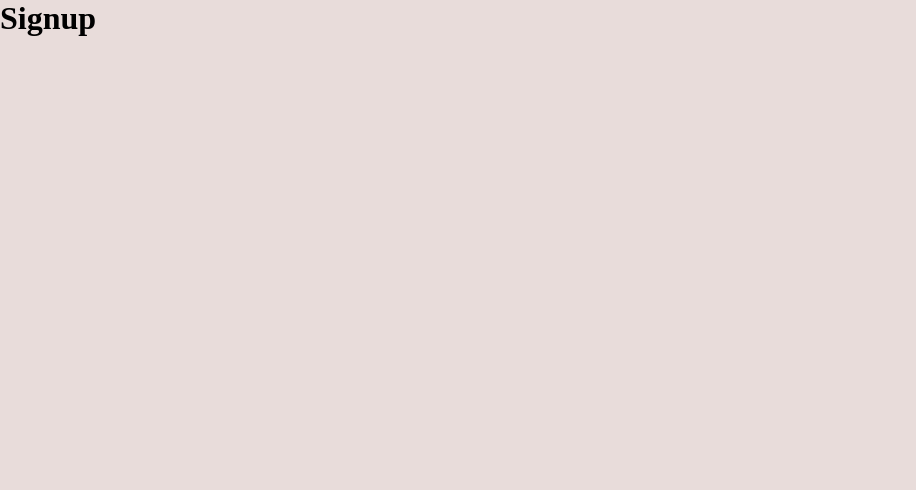
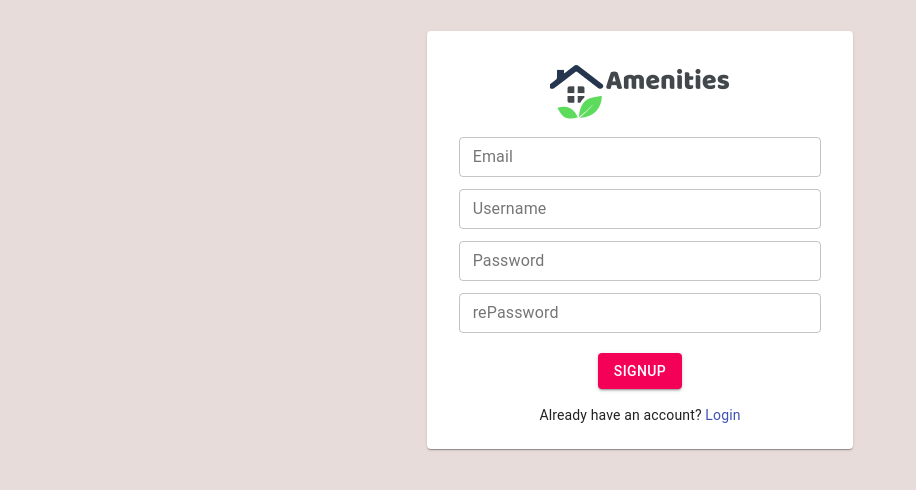
Before and after one commit to nabinchaulagain/amenities, a React (Create React App) app in the folder client/: page /signup in a window 1280 px wide. Shown: the top 490 px of the page, without its empty margins (0-916 px from the left). Built offline with nearby package versions, Linux system fonts and the light colour scheme.

Commit message:
make signup and login form

```diff
--- a/client/package.json
+++ b/client/package.json
@@ -13,7 +13,8 @@
     "react-dom": "^17.0.1",
     "react-router-dom": "^5.2.0",
     "react-scripts": "4.0.3",
-    "web-vitals": "^1.0.1"
+    "web-vitals": "^1.0.1",
+    "yup": "^0.32.9"
   },
   "scripts": {
     "start": "react-scripts start",
--- a/client/src/App.css
+++ b/client/src/App.css
@@ -7,3 +7,23 @@
 body {
   background: #e8dcda;
 }
+
+.auth-form {
+  text-align: center;
+}
+
+.auth-form button {
+  margin-top: 16px;
+}
+
+.auth-form-wrapper {
+  padding: 24px 32px;
+}
+
+.auth-grid {
+  min-height: 60vh;
+}
+
+.auth-form .auth-form-link-wrapper {
+  margin-top: 16px;
+}
--- /dev/null
+++ b/client/src/components/auth/AuthForm.jsx
@@ -0,0 +1,88 @@
+import React from 'react';
+import Logo from '../common/Logo';
+import { Formik, Form, Field } from 'formik';
+import { Box, TextField, Button, Typography } from '@material-ui/core';
+import propTypes from 'prop-types';
+
+const formInputs = [
+  { name: 'email', type: 'email', label: 'Email' },
+  { name: 'username', type: 'text', label: 'Username' },
+  { name: 'password', type: 'password', label: 'Password' },
+  { name: 'rePassword', type: 'password', label: 'rePassword' }
+];
+
+const AuthForm = (props) => {
+  return (
+    <>
+      <Box align="center">
+        <Logo />
+      </Box>
+      <Formik
+        initialValues={props.initialValues}
+        validationSchema={props.validationSchema}
+        validate={props.validate}
+        onSubmit={props.onSubmit}
+      >
+        {({ isSubmitting, errors, touched }) => {
+          return (
+            <Form className="auth-form">
+              {formInputs
+                //filter form inputs to contain only inputs which are sent as props
+                .filter(
+                  (formInput) =>
+                    props.initialValues[formInput.name] !== undefined &&
+                    props.initialValues[formInput.name] !== null
+                )
+                //map form input schema to field element
+                .map((formInput) => (
+                  <Field
+                    key={formInput.name}
+                    as={TextField}
+                    type={formInput.type}
+                    name={formInput.name}
+                    label={formInput.label}
+                    error={Boolean(
+                      touched[formInput.name] && errors[formInput.name]
+                    )}
+                    helperText={
+                      touched[formInput.name] && errors[formInput.name]
+                    }
+                    variant="outlined"
+                    margin="dense"
+                    fullWidth={true}
+                  />
+                ))}
+              <Button
+                type="submit"
+                variant="contained"
+                color={props.actionBtnColor}
+                disabled={isSubmitting}
+              >
+                {props.actionBtnText}
+              </Button>
+              <Typography
+                variant="body2"
+                align="center"
+                className="auth-form-link-wrapper"
+              >
+                {props.bottomNav}
+              </Typography>
+            </Form>
+          );
+        }}
+      </Formik>
+    </>
+  );
+};
+
+AuthForm.propTypes = {
+  validationSchema: propTypes.object.isRequired,
+  initialValues: propTypes.object.isRequired,
+  onSubmit: propTypes.func.isRequired,
+  validate: propTypes.func,
+  actionBtnText: propTypes.string.isRequired,
+  actionBtnColor: propTypes.string.isRequired,
+  bottomNav: propTypes.element.isRequired
+};
+
+export default AuthForm;
--- a/client/src/components/auth/Login.jsx
+++ b/client/src/components/auth/Login.jsx
@@ -1,10 +1,42 @@
 import React from 'react';
+import { Grid, Paper } from '@material-ui/core';
+import * as Yup from 'yup';
+import AuthForm from './AuthForm';
+import Link from '../common/Link';
+
+const loginSchem = Yup.object().shape({
+  username: Yup.string().min(3).max(25).required(),
+  password: Yup.string().min(5).max(30).required()
+});
+
+const initialValues = {
+  username: '',
+  password: ''
+};
 
 const Login = () => {
   return (
-    <>
-      <h1>Login</h1>
-    </>
+    <Grid container alignItems="center" justify="center" className="auth-grid">
+      <Grid item lg={4} md={8} sm={10} xs={12}>
+        <Paper className="auth-form-wrapper">
+          <AuthForm
+            validationSchema={loginSchem}
+            initialValues={initialValues}
+            actionBtnText="Login"
+            actionBtnColor="primary"
+            onSubmit={(values, { setSubmitting, setErrors }) => {
+              console.log(values);
+              setSubmitting(false);
+            }}
+            bottomNav={
+              <>
+                Don't have an account? <Link to="/signup">Sign up</Link>
+              </>
+            }
+          ></AuthForm>
+        </Paper>
+      </Grid>
+    </Grid>
   );
 };
 
--- a/client/src/components/auth/Signup.jsx
+++ b/client/src/components/auth/Signup.jsx
@@ -1,10 +1,52 @@
 import React from 'react';
+import { Grid, Paper } from '@material-ui/core';
+import * as Yup from 'yup';
+import AuthForm from './AuthForm';
+import Link from '../common/Link';
+
+const signupSchema = Yup.object().shape({
+  username: Yup.string().min(3).max(25).required(),
+  password: Yup.string().min(5).max(30).required(),
+  email: Yup.string().email().required()
+});
+
+const initialValues = {
+  email: '',
+  username: '',
+  password: '',
+  rePassword: ''
+};
 
 const Signup = () => {
   return (
-    <>
-      <h1>Signup</h1>
-    </>
+    <Grid container alignItems="center" justify="center" className="auth-grid">
+      <Grid item lg={4} md={8} sm={10} xs={12}>
+        <Paper className="auth-form-wrapper">
+          <AuthForm
+            validationSchema={signupSchema}
+            initialValues={initialValues}
+            actionBtnColor="secondary"
+            actionBtnText="Signup"
+            validate={(values) => {
+              if (values.password !== values.rePassword) {
+                return {
+                  rePassword: "password didn't match"
+                };
+              }
+            }}
+            onSubmit={(values, { setSubmitting, setErrors }) => {
+              console.log(values);
+              setSubmitting(false);
+            }}
+            bottomNav={
+              <>
+                Already have an account? <Link to="/login">Login</Link>
+              </>
+            }
+          ></AuthForm>
+        </Paper>
+      </Grid>
+    </Grid>
   );
 };
 
--- /dev/null
+++ b/client/src/components/common/Link.jsx
@@ -0,0 +1,18 @@
+import React from 'react';
+import MuiLink from '@material-ui/core/Link';
+import { Link } from 'react-router-dom';
+import propTypes from 'prop-types';
+
+const LinkEl = ({ to, children }) => {
+  return (
+    <MuiLink underline="hover" component={Link} to={to}>
+      {children}
+    </MuiLink>
+  );
+};
+
+LinkEl.propTypes = {
+  to: propTypes.string.isRequired
+};
+
+export default LinkEl;
--- /dev/null
+++ b/client/src/components/common/Logo.jsx
@@ -0,0 +1,8 @@
+import React from 'react';
+import logoImg from '../../assets/logo.png';
+
+const Logo = () => {
+  return <img src={logoImg} alt="Amenities" />;
+};
+
+export default Logo;
```
Also changed, not shown: client/src/assets/logo.png (added), 1 other file (tests, documents, lock files or other folders).
